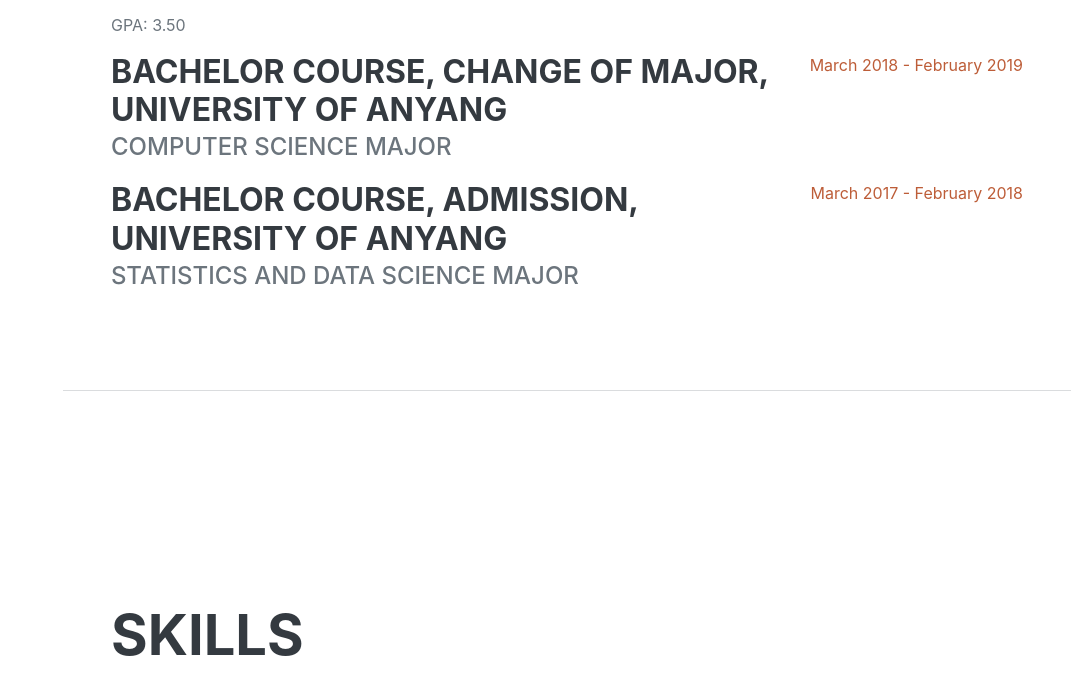
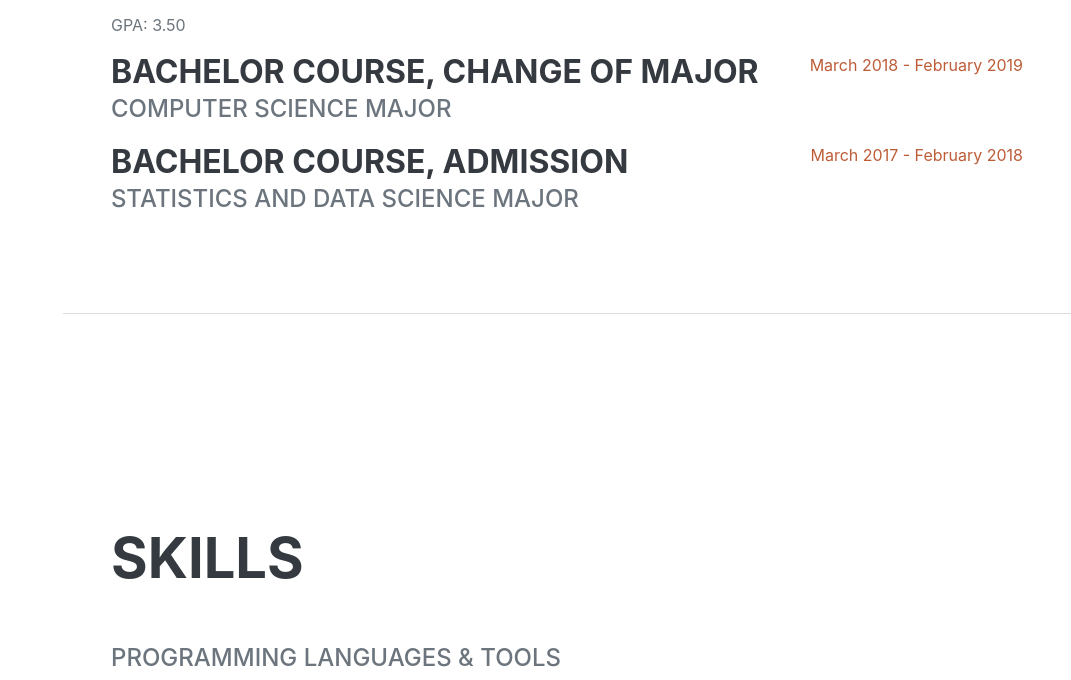
Before and after one commit to yousirong/yousirong.github.io, a website: page dist/index.html in a window 1280 px wide. Shown: the part 2774-3454 px from the top of the page, without its empty margins (209-1280 px from the left). Drawn offline with nearby package versions, Linux system fonts and the light colour scheme; a web font is replaced by a local one.

Commit message:
20240326

```diff
--- a/dist/index.html
+++ b/dist/index.html
@@ -140,14 +140,14 @@
       </div>
       <div class="d-flex flex-column flex-md-row justify-content-between">
         <div class="flex-grow-1">
-          <h3 class="mb-0">Bachelor course, Change of Major, University of Anyang</h3>
+          <h3 class="mb-0">Bachelor course, Change of Major</h3>
           <div class="subheading mb-3">Computer Science Major</div>
         </div>
         <div class="flex-shrink-0"><span class="text-primary">March 2018 - February 2019</span></div>
       </div>
       <div class="d-flex flex-column flex-md-row justify-content-between">
         <div class="flex-grow-1">
-          <h3 class="mb-0">Bachelor course, Admission, University of Anyang</h3>
+          <h3 class="mb-0">Bachelor course, Admission</h3>
           <div class="subheading mb-3">Statistics and Data Science Major</div>
         </div>
         <div class="flex-shrink-0"><span class="text-primary">March 2017 - February 2018</span></div>
```
